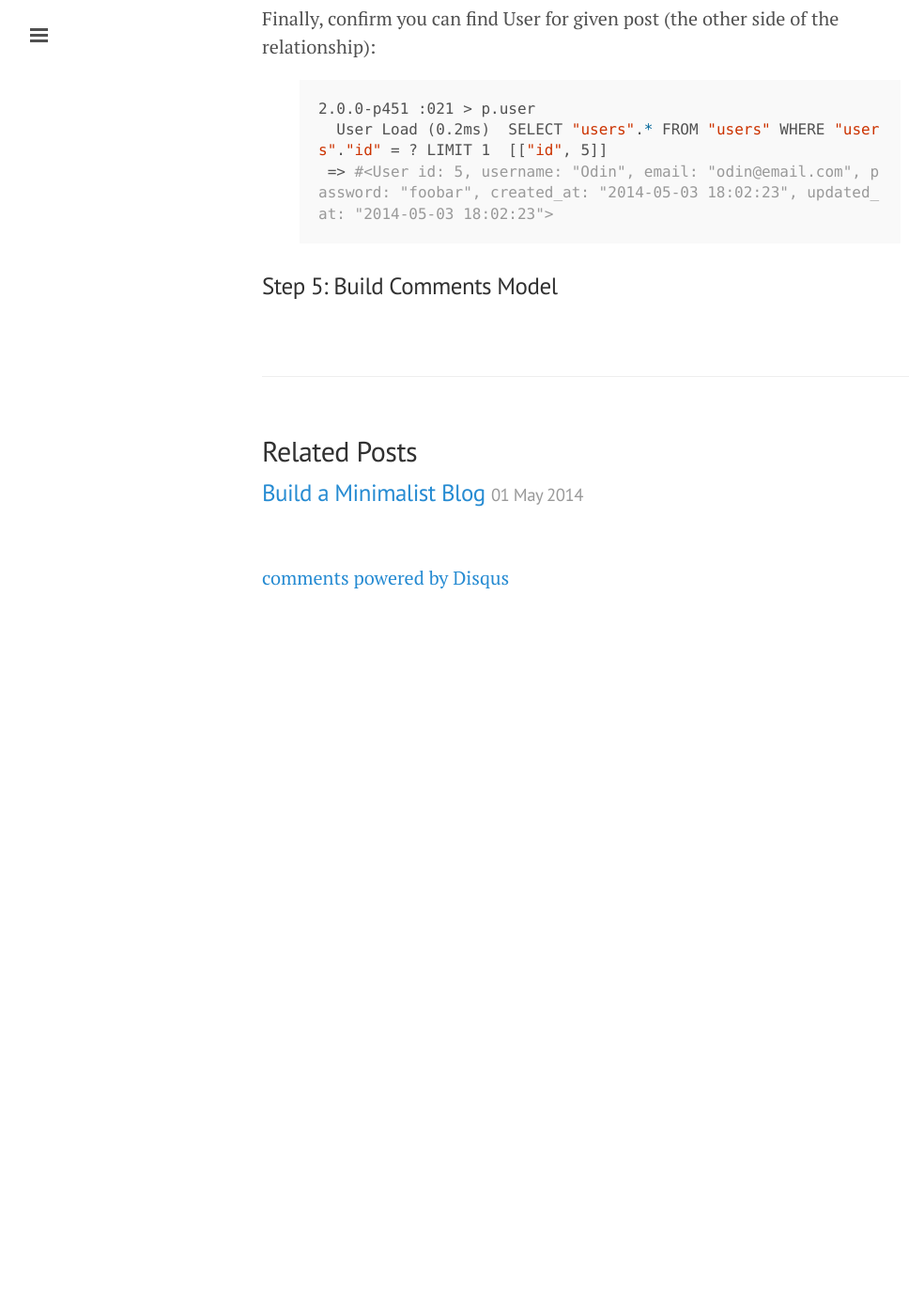
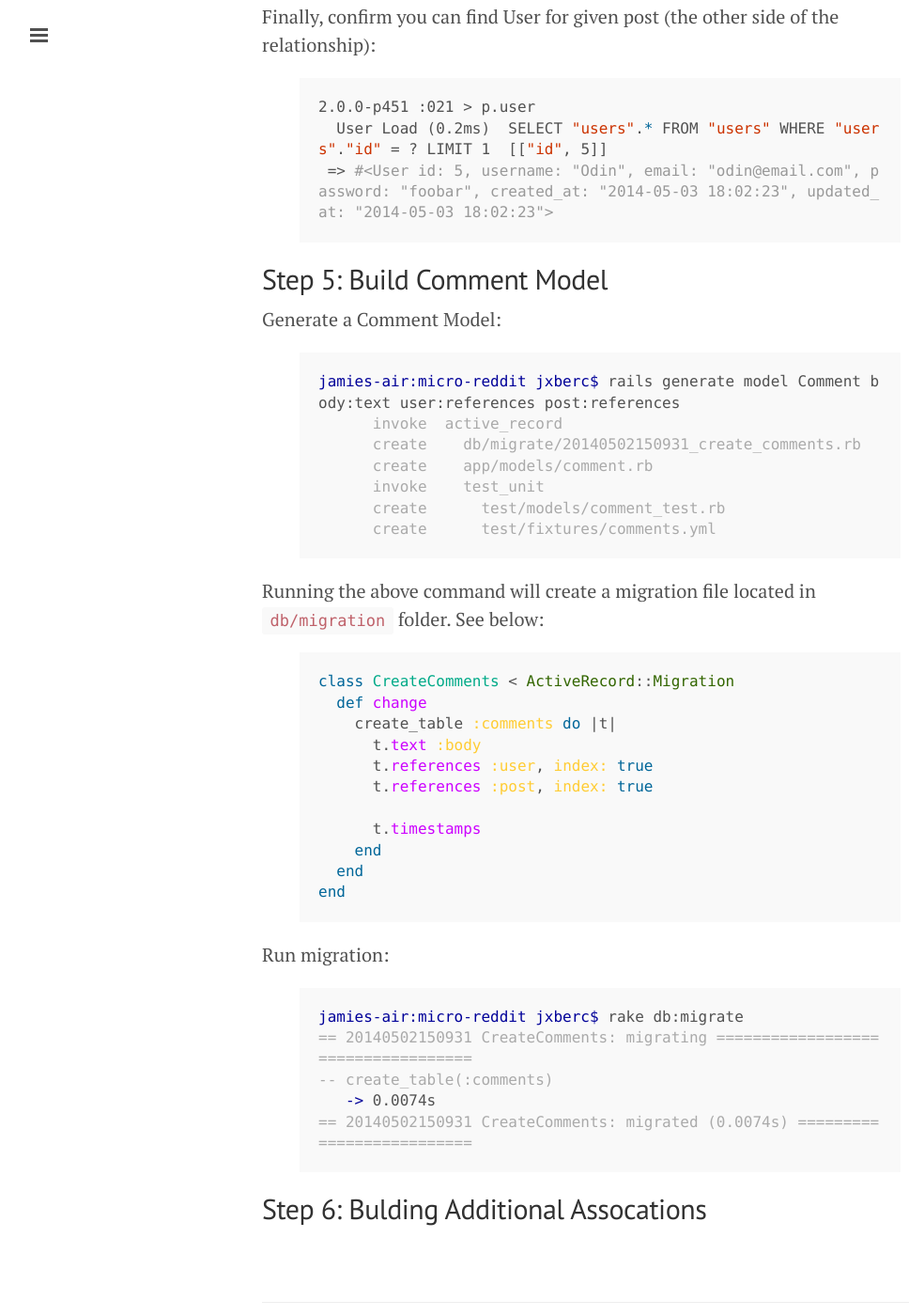
Before and after one commit to Jberczel/jberczel.github.io, a Jekyll site: the page built from _posts/2014-05-02-my-micro-reddit.md, in a window 1280 px wide and 1400 px high, scrolled down 8912 px. Shown: the whole window at 94% size, without its empty margins (1-969 px from the left). Built offline with Jekyll 4.4.1, drawn with Linux system fonts in a browser that asks for light colours; Markdown is read by kramdown in place of the engine named in the settings; comment, search, counter and statistics services are not loaded; before the commit the page ends 9542 px from its top, so only the background shows below that; some of the changed text lies outside the part shown.

Commit message:
Update micro-reddit post

```diff
--- a/_posts/2014-05-02-my-micro-reddit.md
+++ b/_posts/2014-05-02-my-micro-reddit.md
@@ -7,7 +7,7 @@ permalink: micro-reddit-walkthrough
 
 Estimated Time: 1 hr
 
-###Objective:
+##Objective:
 > Let's build Reddit. Well, maybe a very junior version of it called micro-reddit. In this project, you'll build the data structures necessary to support link submissions and commenting. We won't build a front end for it because we don't need to... you can use the Rails console to play around with models without the overhead of making HTTP requests and involving controllers or views.
 
 Basic Steps:
@@ -15,13 +15,13 @@ Basic Steps:
 1. [Create Rails App](#step1)
 2. [Create User Model](#step2)
 3. [Create Post Model](#step3)
-4. [Build Associations between two models](#step4)
+4. [Build Associations between User and Post models](#step4)
 5. [Create Comment Model](#step5)
-6. Build additional assocations
+6. [Build additional assocations](#step6)
 7. Check valid associations in console
 
 <a name="step1"></a>
-### Step 1: Create Rails App
+## Step 1: Create Rails App
 
 Create a basic Rails app. Rails does all the heavy lifting. All you have to do is run
 the `rails new <project name>` command from your terminal, which creates a basic Rails directory structure with everything you need to run a simple app.
@@ -57,7 +57,7 @@ jamies-air:micro-reddit jxberc$
 
 
 <a name="step2"></a>
-### Step 2: Create a User Model
+## Step 2: Create a User Model
 
 From the command line, run:
 {% highlight console %}
@@ -107,7 +107,7 @@ jamies-air:micro-reddit jxberc$ rake db:migrate
 
 The `rake db:migrate` command should create a sql database in your `micro-reddit/db` folder.
 
-#### Working with the Model in the Console
+### Working with the Model in the Console
 
 From command line, run:
 {% highlight console %}
@@ -187,7 +187,7 @@ Finally, create a user and save to User table:
 {% endhighlight %}
 
 <a name="step3"></a>
-### Step 3: Create a Post Model
+## Step 3: Create a Post Model
 
 Generate new model `Post`:
 {% highlight console %}
@@ -239,7 +239,7 @@ Run `rails console` if you haven't already.
 {% endhighlight %}
 
 <a name="step4"></a>
-### Step 4: Build Associations between User and Post Models
+## Step 4: Build Associations between User and Post Models
 
 Generate Migration to Add Foreign Key to `Post` Model.
 {% highlight bash %}
@@ -290,7 +290,7 @@ The above code creates the relationship between `Post` and `User` models.  It ba
 
 Goign forward, you will likely see the `belongs_to` and `has_many` helper methods a lot when building models in Rails.
 
-Confirm associations in console:
+###Confirm associations in console:
 
 First, create a new user,
 
@@ -326,4 +326,45 @@ Finally, confirm you can find User for given post (the other side of the relatio
 {% endhighlight %}
 
 <a name="step5"></a>
-### Step 5: Build Comments Model
+## Step 5: Build Comment Model
+
+Generate a Comment Model:
+
+{% highlight console %}
+jamies-air:micro-reddit jxberc$ rails generate model Comment body:text user:references post:references
+      invoke  active_record
+      create    db/migrate/20140502150931_create_comments.rb
+      create    app/models/comment.rb
+      invoke    test_unit
+      create      test/models/comment_test.rb
+      create      test/fixtures/comments.yml
+{% endhighlight %}
+
+Running the above command will create a migration file located in `db/migration` folder. See below:
+
+{% highlight Ruby %}
+class CreateComments < ActiveRecord::Migration
+  def change
+    create_table :comments do |t|
+      t.text :body
+      t.references :user, index: true
+      t.references :post, index: true
+
+      t.timestamps
+    end
+  end
+end
+
+{% endhighlight %}
+
+Run migration:
+{% highlight console %}
+jamies-air:micro-reddit jxberc$ rake db:migrate
+== 20140502150931 CreateComments: migrating ===================================
+-- create_table(:comments)
+   -> 0.0074s
+== 20140502150931 CreateComments: migrated (0.0074s) ==========================
+{% endhighlight %}
+
+<a name="step6"></a>
+##Step 6: Bulding Additional Assocations
```
Also changed, not shown: 3 other files.
